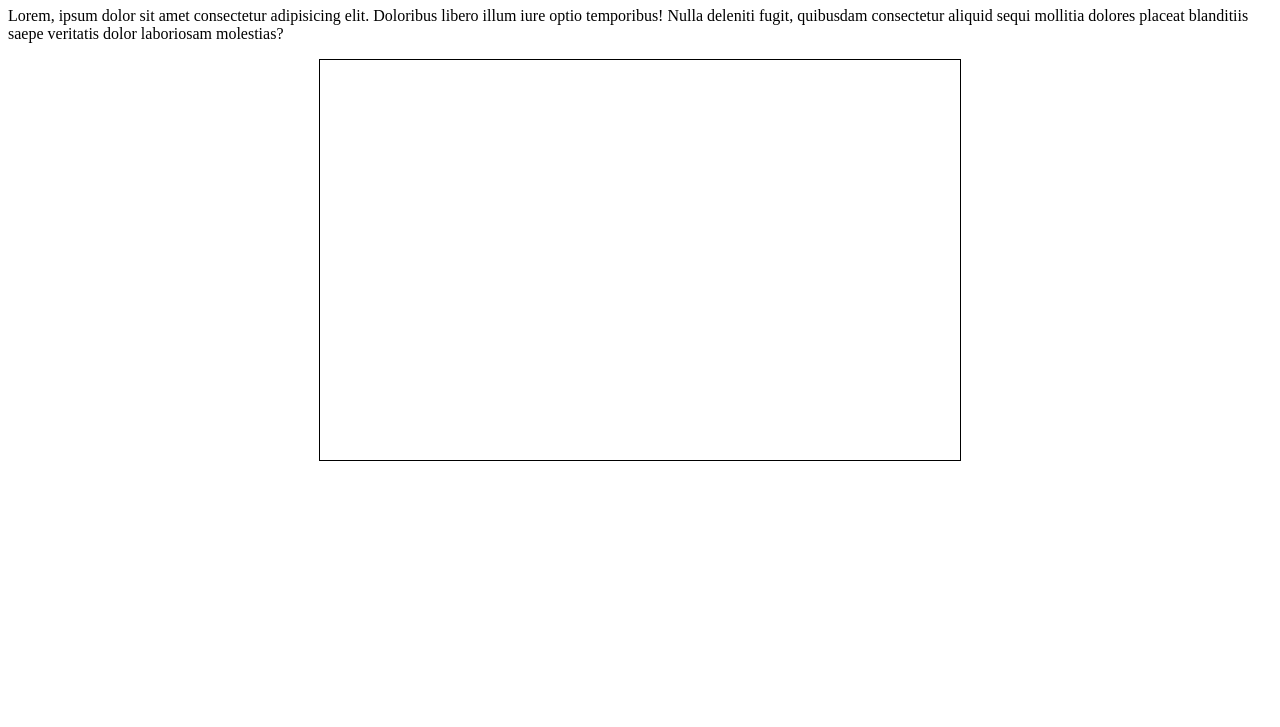
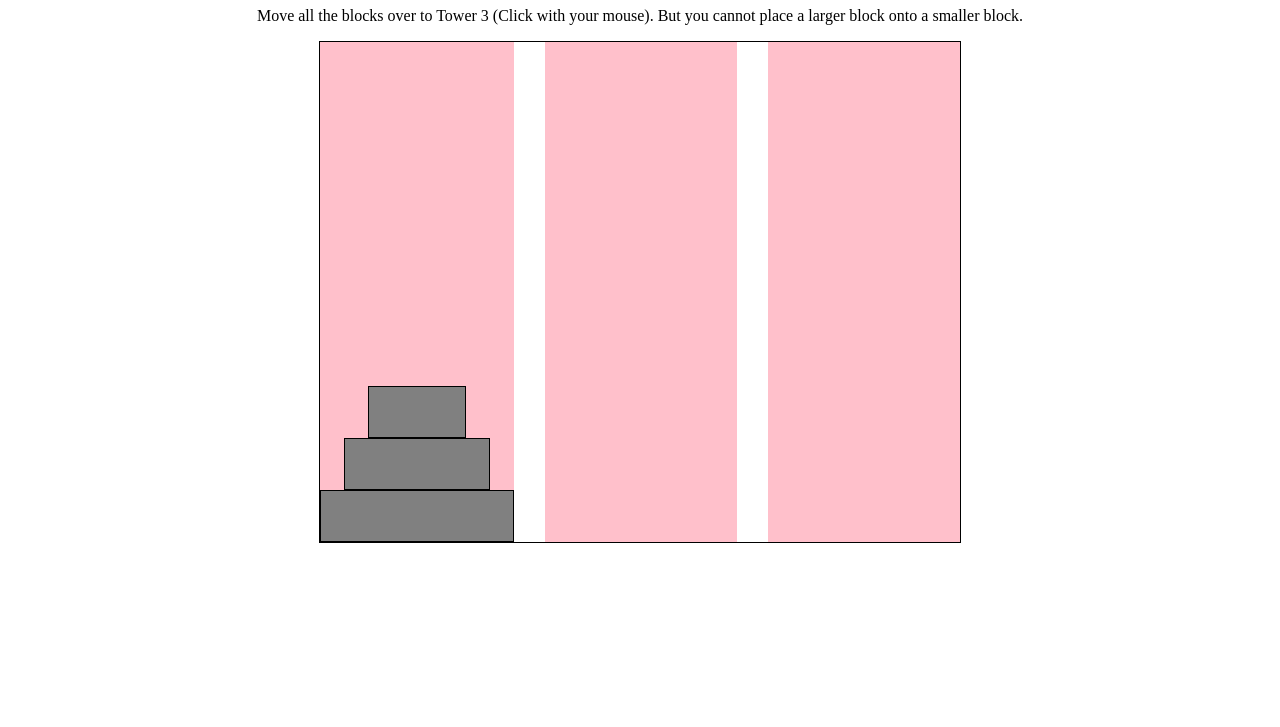
Before and after one commit to mrwhiterk/towers_of_hanoi, a plain HTML site: page index.html in a window 1280 px wide. Shown: the part 73-800 px from the top of the page. Drawn offline with Linux system fonts and the light colour scheme.

Commit message:
added 3 blocks

```diff
--- /dev/null
+++ b/app.js
@@ -0,0 +1,24 @@
+const grid = document.querySelector(".grid");
+const tower1 = document.querySelector("#tower1");
+const tower2 = document.querySelector("#tower2");
+const tower3 = document.querySelector("#tower3");
+
+let boxWidth = 192;
+
+let currentPiece;
+
+// create 3 blocks
+for (let i = 0; i < 3; i++) {
+  var block = document.createElement('div');
+  block.className = "block";
+
+  if (i < 1) {
+    block.style.width = boxWidth + "px";
+  } else if (i < 2) {
+    block.style.width = (boxWidth * 0.75) + "px";
+  } else {
+    block.style.width = (boxWidth * 0.50) + "px";
+  }
+
+  tower1.appendChild(block);
+}
--- a/index.html
+++ b/index.html
@@ -12,9 +12,8 @@
   <body>
     <header>
       <h1>Towers of Hanoi</h1>
-      <p>Lorem, ipsum dolor sit amet consectetur adipisicing elit. Doloribus libero illum iure optio temporibus! Nulla
-        deleniti fugit, quibusdam consectetur aliquid sequi mollitia dolores placeat blanditiis saepe veritatis dolor
-        laboriosam molestias?</p>
+      <p>Move all the blocks over to Tower 3 (Click with your mouse).
+        But you cannot place a larger block onto a smaller block.</p>
     </header>
 
     <div class="grid">
--- a/style.css
+++ b/style.css
@@ -1,3 +1,8 @@
+header {
+  text-align: center;
+}
+
+
 .grid {
   min-height: 400px;
   max-width: 640px;
@@ -12,11 +17,14 @@
 .grid>div {
   background-color: pink;
   min-width: 30%;
+  height: 500px;
   display: flex;
   flex-direction: column-reverse;
 }
 
 .block {
-  background-color: red;
+  background-color: grey;
   height: 50px;
+  border: 1px solid black;
+  margin: 0 auto;
 }
```
